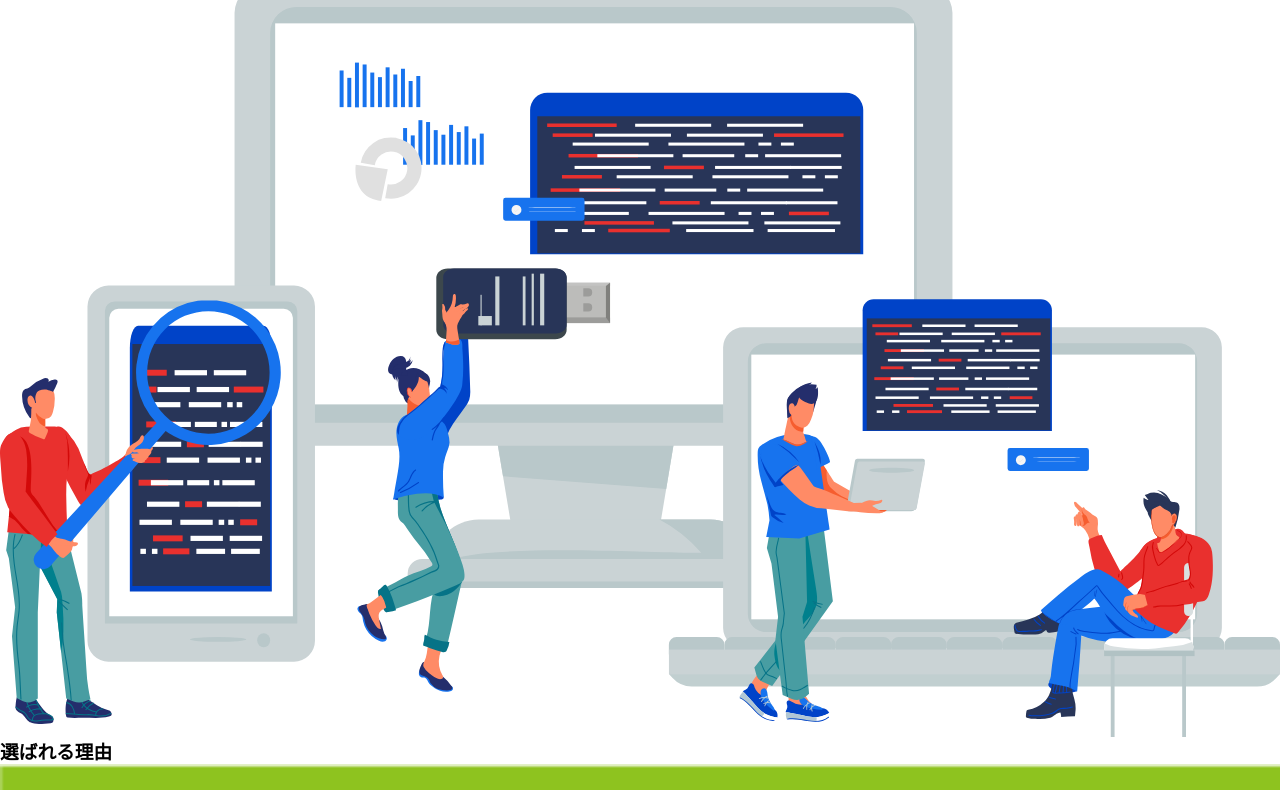
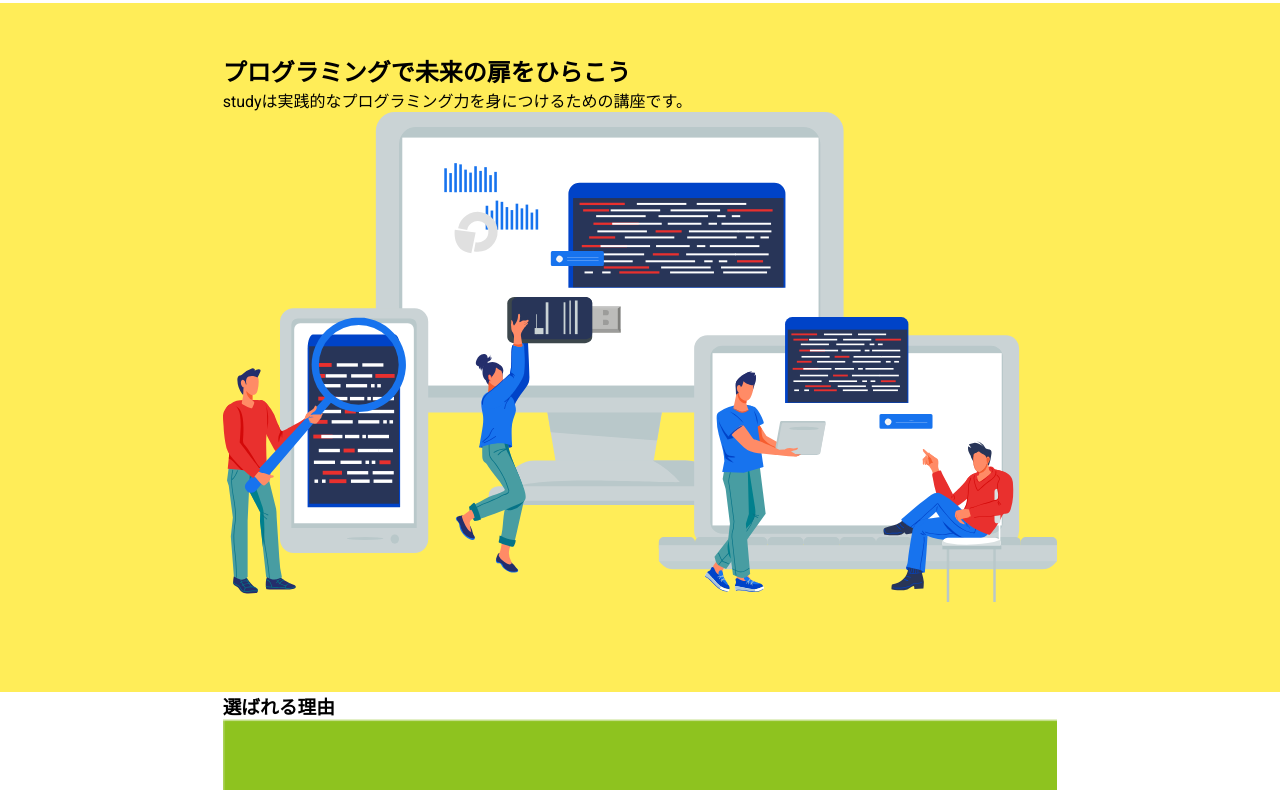
Before and after one commit to kakashi397/STUDY-MyWork, a website: page index.html in a window 1280 px wide. Shown: the part 75-865 px from the top of the page. Drawn offline with nearby package versions, Linux system fonts and the light colour scheme; some packages are replaced by stand-ins of ours; files that its build step writes are made by us from their sources.

Commit message:
ラッパー左右パディング、ヒーロー背景色余白系追加

```diff
--- a/sass/layout/_wrapper.scss
+++ b/sass/layout/_wrapper.scss
@@ -0,0 +1,5 @@
+/* ラッパー */
+
+.l-wrapper {
+  padding: 0 clamp(1.25rem, -4.301rem + 22.772vw, 15.625rem);
+}
--- a/sass/object/project/top/_hero.scss
+++ b/sass/object/project/top/_hero.scss
@@ -0,0 +1,11 @@
+@use '../../../foundation/variables' as v;
+
+/* ヒーロー */
+.p-hero {
+  margin-top: clamp(3.75rem, 3.267rem + 1.98vw, 5rem);
+  background-color: v.$keyColor;
+  &__body {
+    padding-top: 50px;//この数は後でクランプ化
+    padding-bottom: 90px;//これも同じく
+  }
+}
--- a/sass/style.scss
+++ b/sass/style.scss
@@ -1,5 +1,7 @@
 @use "setting";
 @use "./layout/header";
+@use "./layout/wrapper";
 @use "./object/component/logo";
 @use "./object/component/nav";
 @use "./object/component/hamburger";
+@use "./object/project/top/hero";
```
